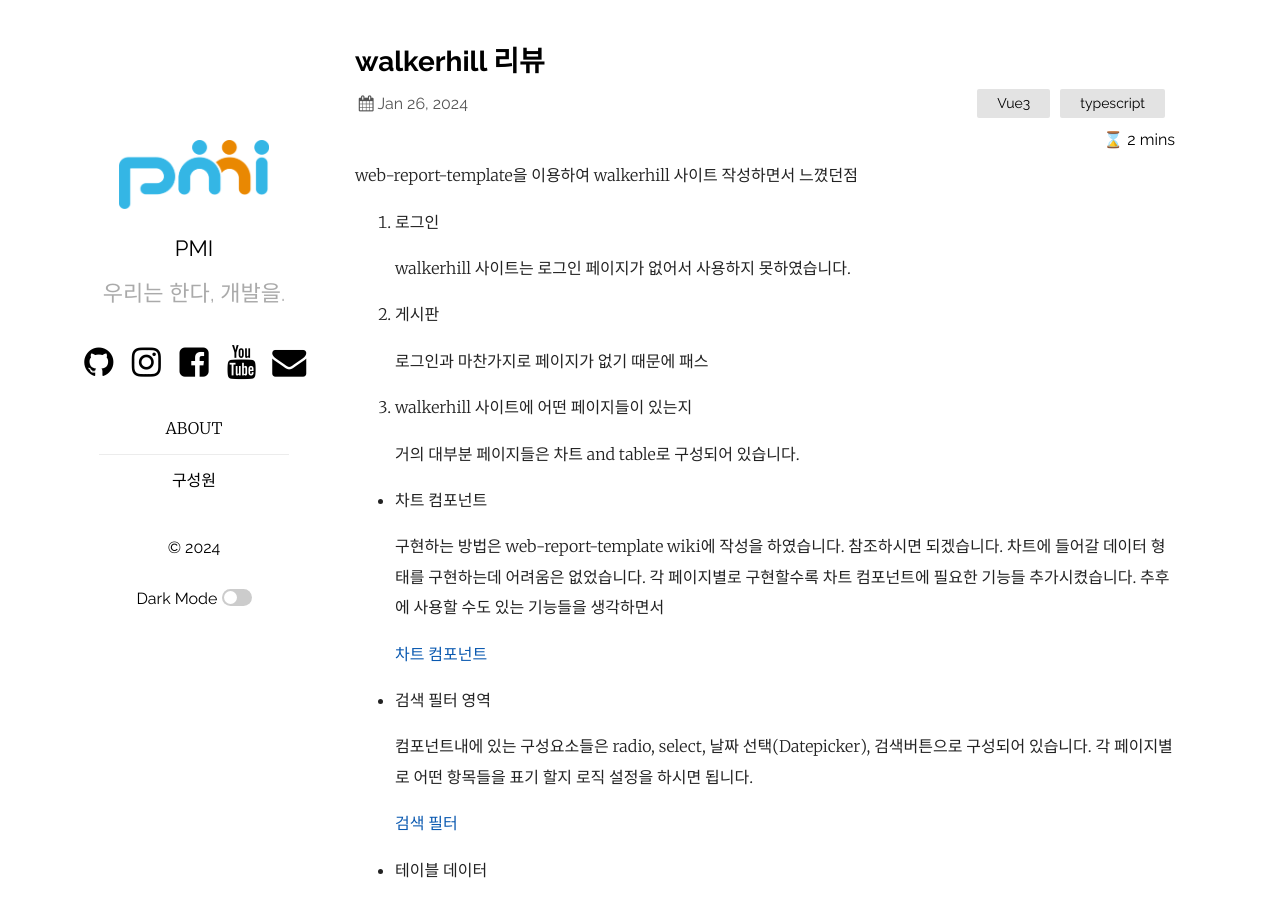
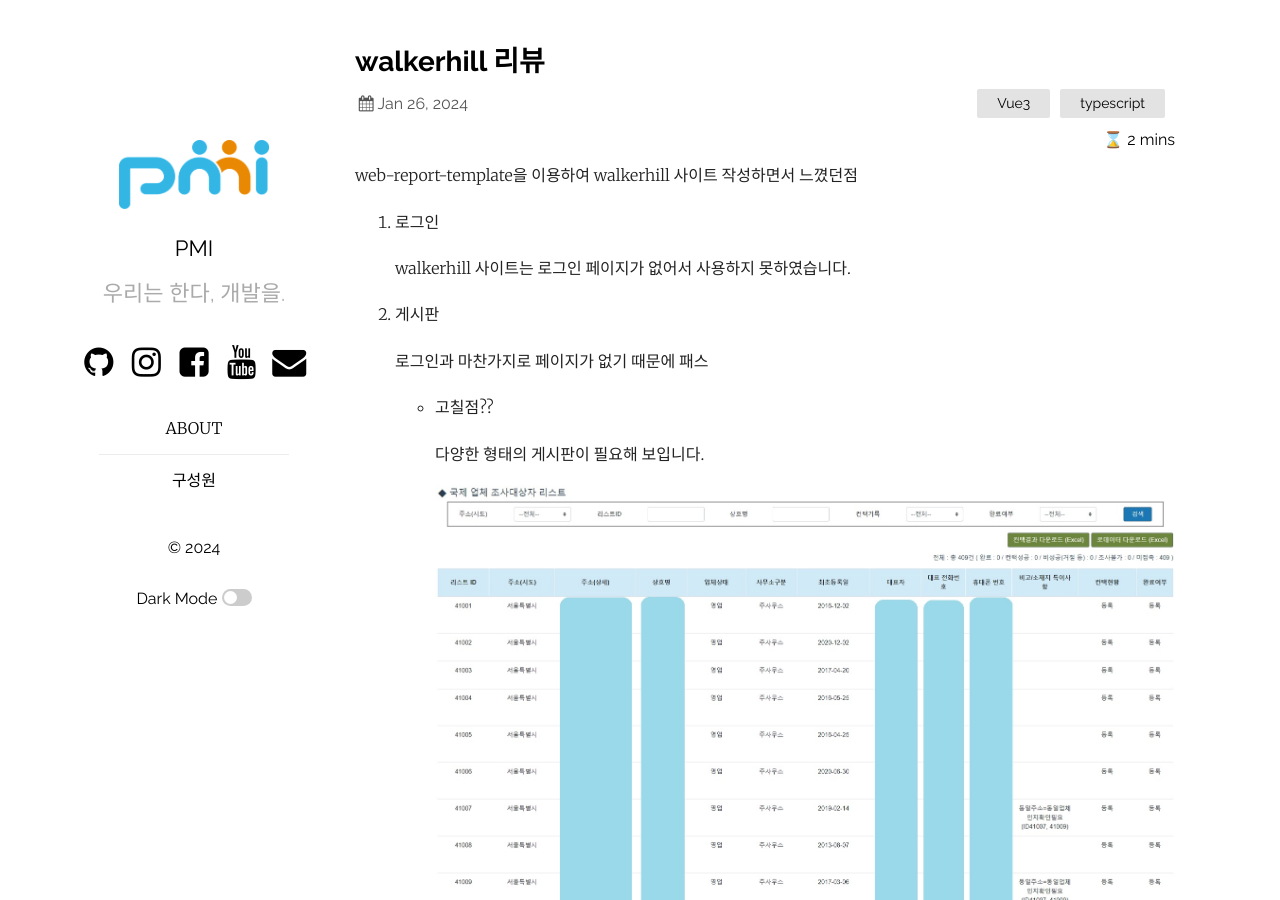
Before and after one commit to pmirnc-dev/pmirnc-dev.github.io, a Jekyll site: the page built from _posts/2024-01-26-walkerhill-review.md, in a window 1280 px wide and 900 px high. Built offline with Jekyll 4.4.1, drawn with Linux system fonts in a browser that asks for light colours; comment, search, counter and statistics services are not loaded.

Commit message:
fix: 게사판 다른 형태 사진 추가

```diff
--- a/_posts/2024-01-26-walkerhill-review.md
+++ b/_posts/2024-01-26-walkerhill-review.md
@@ -16,6 +16,11 @@
 2. 게시판
 
     로그인과 마찬가지로 페이지가 없기 때문에 패스
+    - 고칠점??
+
+        다양한 형태의 게시판이 필요해 보입니다.
+
+        ![목록만 반영](/assets/images/mclee/240126/모자이크처리.jpg)
 
 
 3. walkerhill 사이트에 어떤 페이지들이 있는지
```
Also changed, not shown: assets/images/mclee/240126/모자이크처리.jpg (added).
